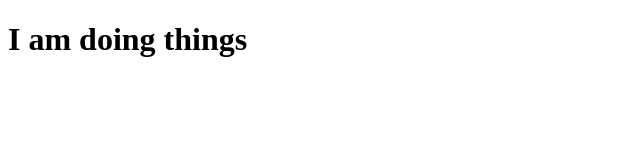
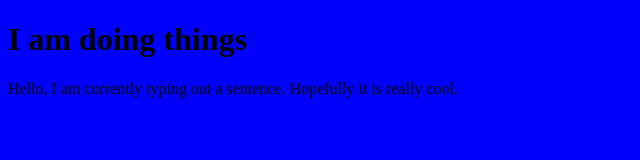
Before and after one commit to tj0888655/Spring, a plain HTML site: page index.html in a window 1280 px wide. Shown: the whole page, without its empty margins (0-640 px from the left). Drawn offline with Linux system fonts and the light colour scheme.

Commit message:
added a paragraph and a stylesheet

```diff
--- a/index.html
+++ b/index.html
@@ -3,10 +3,17 @@
 <head>
     <meta charset="UTF-8">
     <meta name="viewport" content="width=device-width, initial-scale=1.0">
+
+    <link rel="stylesheet" href="styles.css">
     <title>Document</title>
+
 </head>
 <body>
     <h1> I am doing things </h1>
 
+    <p> Hello, I am currently typing out a sentence.
+        Hopefully it is really cool.
+    </p>
+
 </body>
 </html>
--- /dev/null
+++ b/styles.css
@@ -0,0 +1,3 @@
+body {
+    background-color: blue;
+}
```
